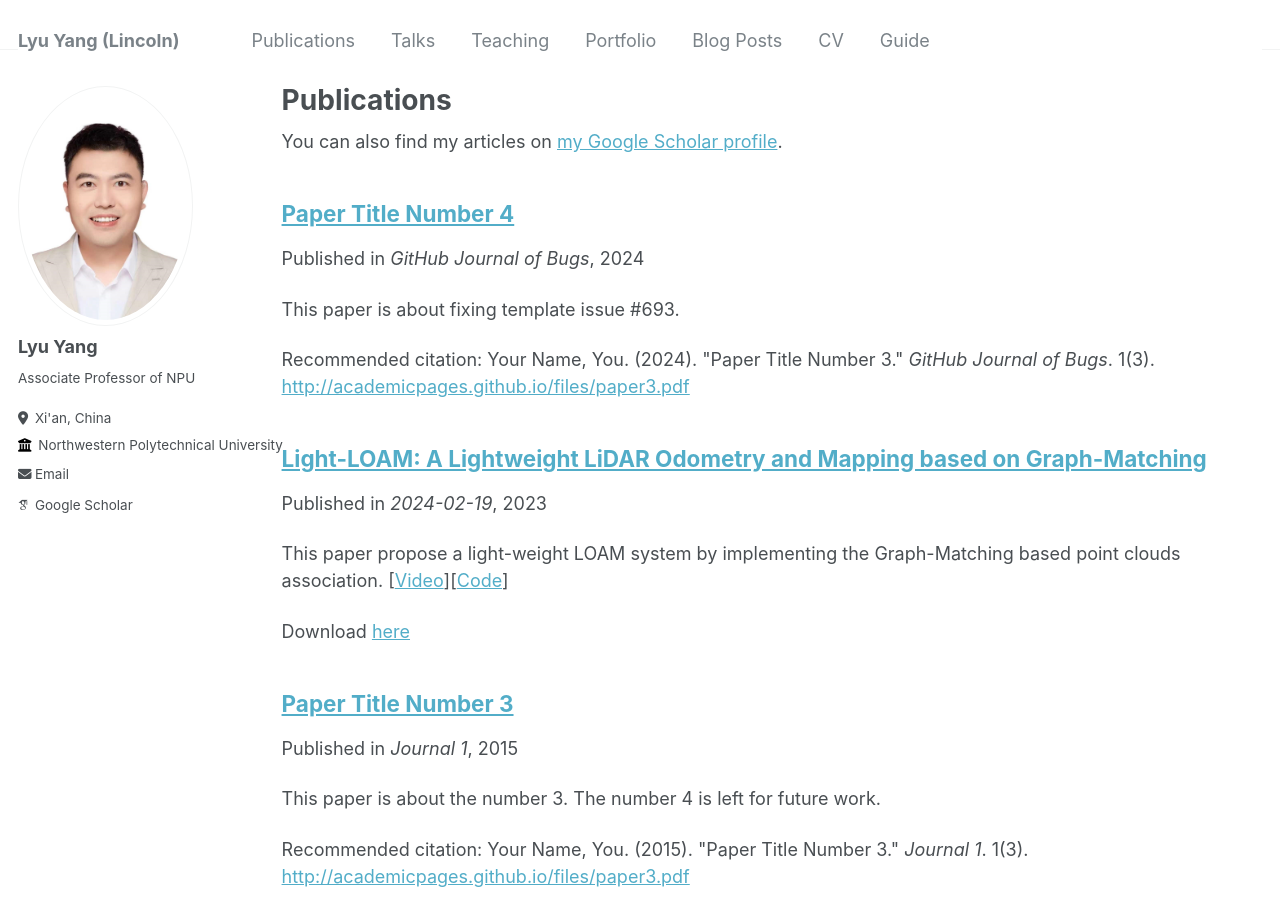
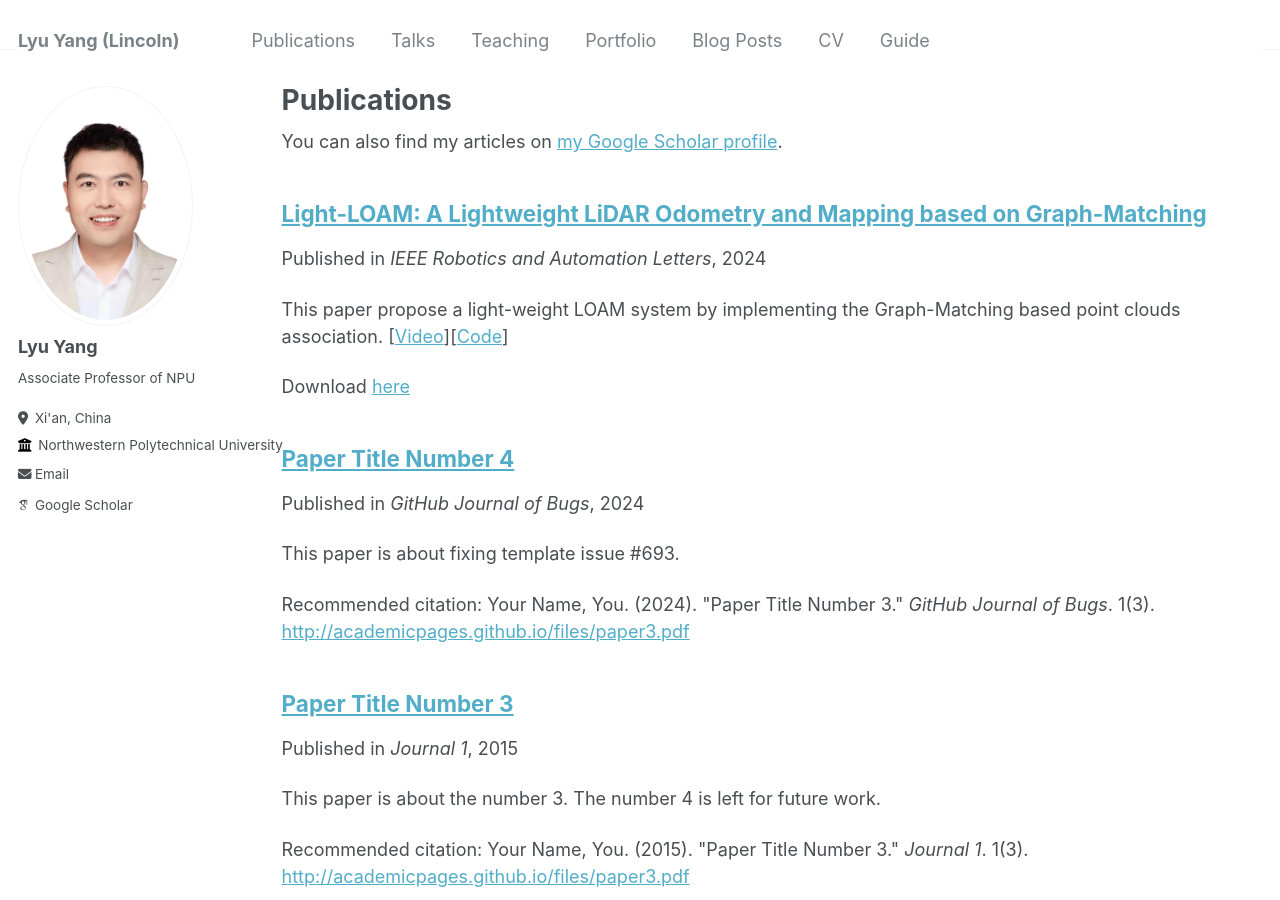
Before and after one commit to lincoln1587/lincoln1587.github.io, a Jekyll site: the page built from _pages/publications.md, in a window 1280 px wide and 900 px high. Built offline with Jekyll 4.4.1, drawn with Linux system fonts in a browser that asks for light colours; some web fonts are replaced.

Commit message:
update pub

```diff
--- a/_publications/light-loam.md
+++ b/_publications/2024-02-19light-loam.md
@@ -4,8 +4,8 @@ collection: publications
 permalink: /publication/Light-LOAM
 excerpt: 'This paper propose a light-weight LOAM system by implementing the Graph-Matching based point clouds association. \[[Video](https://youtu.be/cdWClOPjL-4)\]\[[Code](https://github.com/BrenYi/Light-LOAM)\]'
 authors: ''
-date: 2023-07-01
-venue: '2024-02-19'
+date: 2024-02-19
+venue: 'IEEE Robotics and Automation Letters'
 authors: 'Yi S., **Lyu Yang**, Hua L., Pan Q., and ZHao C.'
 paperurl: 'https://ieeexplore.ieee.org/stamp/stamp.jsp?tp=&arnumber=10439642'
 # citation: 'Your Name, You. (2010). &quot;Paper Title Number 2.&quot; <i>Journal 1</i>. 1(2).'
```
